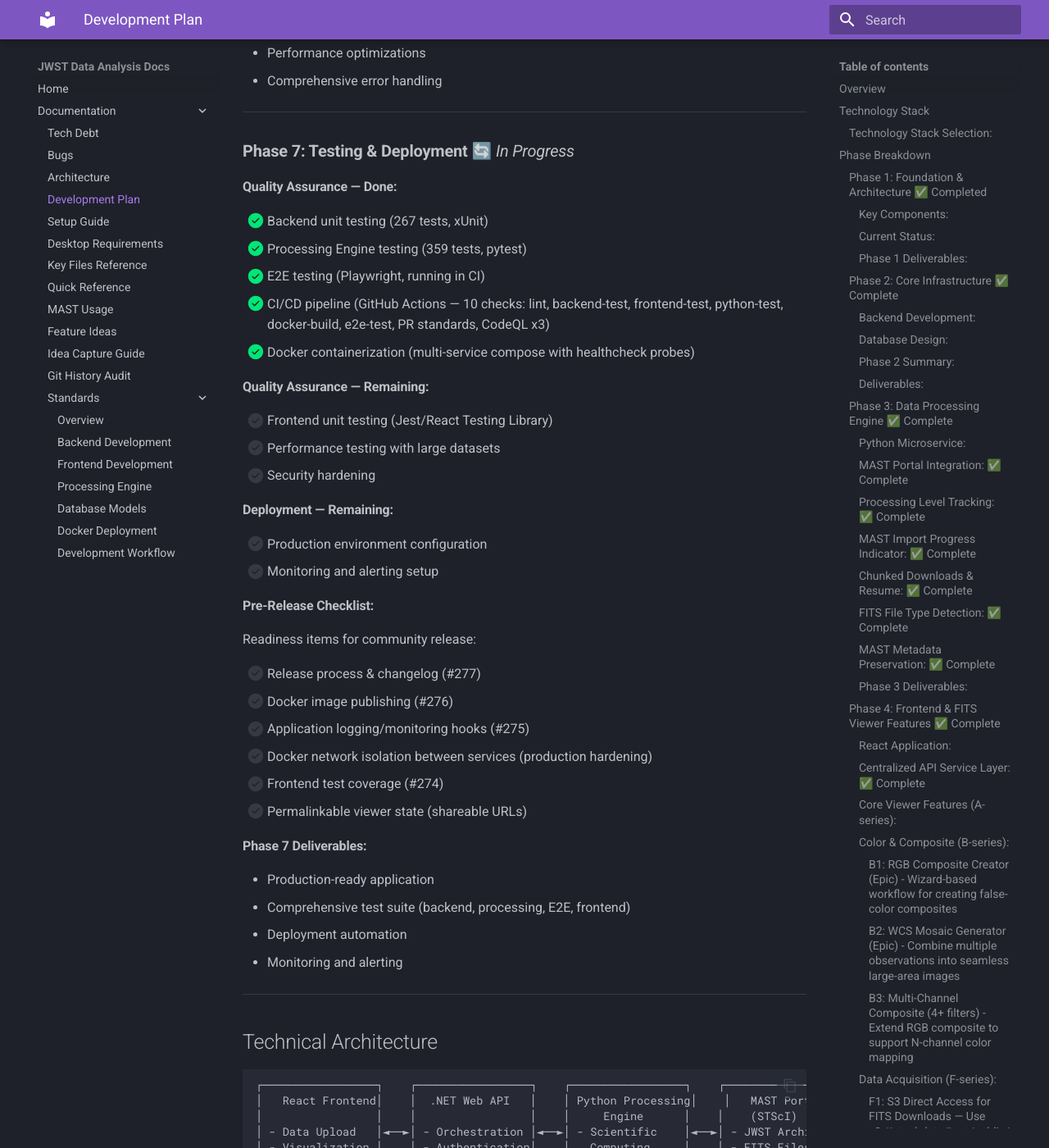
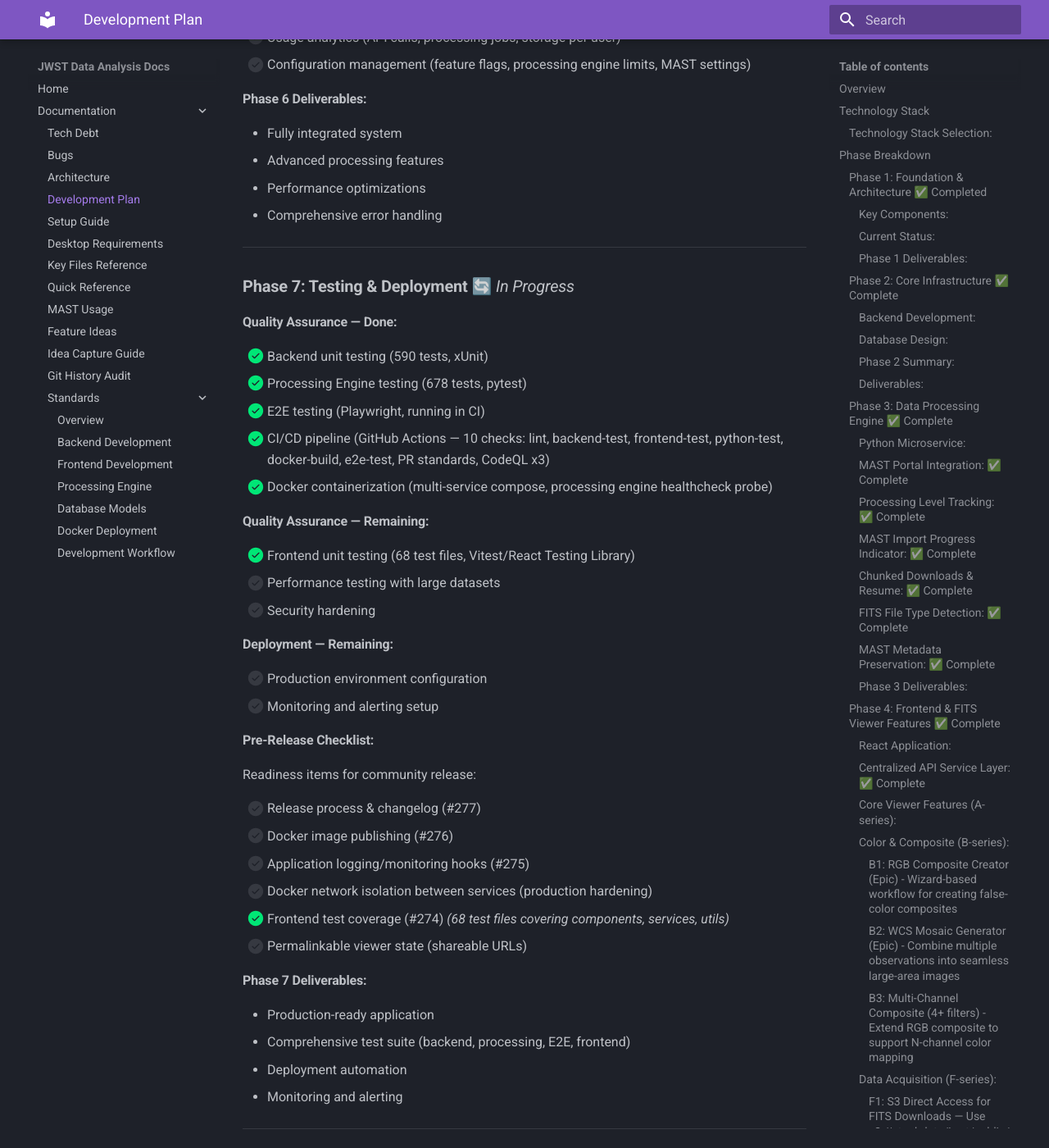
Before and after one commit to Snoww3d/jwst-data-analysis, an MkDocs documentation site: the page built from docs/development-plan.md, in a window 1280 px wide and 1400 px high, scrolled down 14015 px. Shown: the whole window at 82% size. Built offline with MkDocs 1.6.1 and Material for MkDocs 9.7.7, drawn with Linux system fonts in a browser that asks for light colours; some of the changed text lies outside the part shown.

Commit message:
docs: fix 9 roadmap discrepancies found during plan-vs-code audit
Deep review of development-plan.md against the actual codebase revealed
items marked complete that aren't fully implemented, stale test counts,
and overstated capabilities. Corrects all discrepancies.

- Uncheck C1 smoothing (backend + frontend exist but no API endpoint)
- Split vague "C1, D1, D2" deliverable into 3 separate tracked items
- Update backend test count 267 → 590, Python 359 → 678
- Check frontend unit testing (68 test files exist, was marked incomplete)
- Correct G4 healthcheck scope (processing engine only, not all services)
- Add "(manual script)" clarifier to F3.7 lifecycle policy
- Check frontend test coverage in pre-release checklist
- Update test framework name from Jest to Vitest

Co-Authored-By: Claude Opus 4.6 <noreply@anthropic.com>

```diff
--- a/docs/development-plan.md
+++ b/docs/development-plan.md
@@ -345,7 +345,7 @@ Replace the shared Docker volume with S3 for all application data. Bucket struct
 - [x] G1: Auto-recovery startup scan & data visibility model *(PR #385)*
 - [x] G2: MAST error propagation — show actual errors, not generic 503 *(PR #395)*
 - [x] G3: S3 cloud URI resolution via MAST API *(PR #396)*
-- [x] G4: Docker healthcheck probes for all services *(PR #382)*
+- [x] G4: Docker healthcheck probe for processing engine *(PR #382)* — other services use `service_started` dependency
 - [x] G5: Smart mosaic pre-selection with target priority & warnings *(PR #387)*
 - [x] G6: Floating analysis bar & unified file selection *(PR #386)*
 - [x] G7: Dynamic file size warnings on mosaic cards *(PR #388)*
@@ -402,7 +402,9 @@ These close the biggest gaps vs DS9/Jdaviz and unblock real research workflows.
 - [x] FITS table viewer
 - [x] Spectral viewer
 - [ ] Job queue with WebSocket progress (infra done, mosaic migration remaining)
-- [ ] C1, D1, D2 features integrated into viewer
+- [ ] C1 smoothing integrated into viewer *(needs API endpoint)*
+- [x] D2 source detection integrated into viewer
+- [ ] D1 batch processing
 - [ ] Permalinkable viewer state
 
 ---
@@ -447,15 +449,15 @@ These close the biggest gaps vs DS9/Jdaviz and unblock real research workflows.
 
 #### **Quality Assurance — Done:**
 
-- [x] Backend unit testing (267 tests, xUnit)
-- [x] Processing Engine testing (359 tests, pytest)
+- [x] Backend unit testing (590 tests, xUnit)
+- [x] Processing Engine testing (678 tests, pytest)
 - [x] E2E testing (Playwright, running in CI)
 - [x] CI/CD pipeline (GitHub Actions — 10 checks: lint, backend-test, frontend-test, python-test, docker-build, e2e-test, PR standards, CodeQL x3)
-- [x] Docker containerization (multi-service compose with healthcheck probes)
+- [x] Docker containerization (multi-service compose, processing engine healthcheck probe)
 
 #### **Quality Assurance — Remaining:**
 
-- [ ] Frontend unit testing (Jest/React Testing Library)
+- [x] Frontend unit testing (68 test files, Vitest/React Testing Library)
 - [ ] Performance testing with large datasets
 - [ ] Security hardening
 
@@ -472,7 +474,7 @@ Readiness items for community release:
 - [ ] Docker image publishing (#276)
 - [ ] Application logging/monitoring hooks (#275)
 - [ ] Docker network isolation between services (production hardening)
-- [ ] Frontend test coverage (#274)
+- [x] Frontend test coverage (#274) *(68 test files covering components, services, utils)*
 - [ ] Permalinkable viewer state (shareable URLs)
 
 #### **Phase 7 Deliverables:**
```
Also changed, not shown: other parts of docs/development-plan.md (+2 -2 lines).
